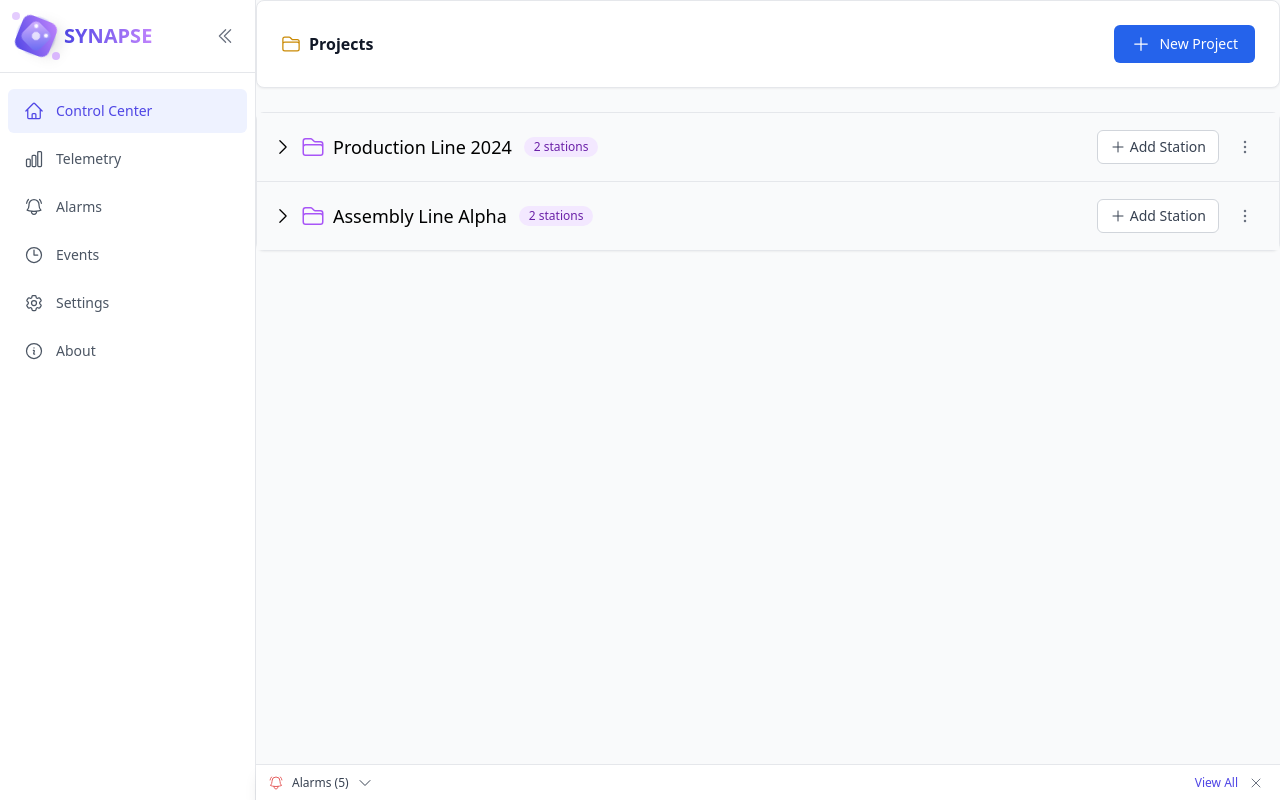
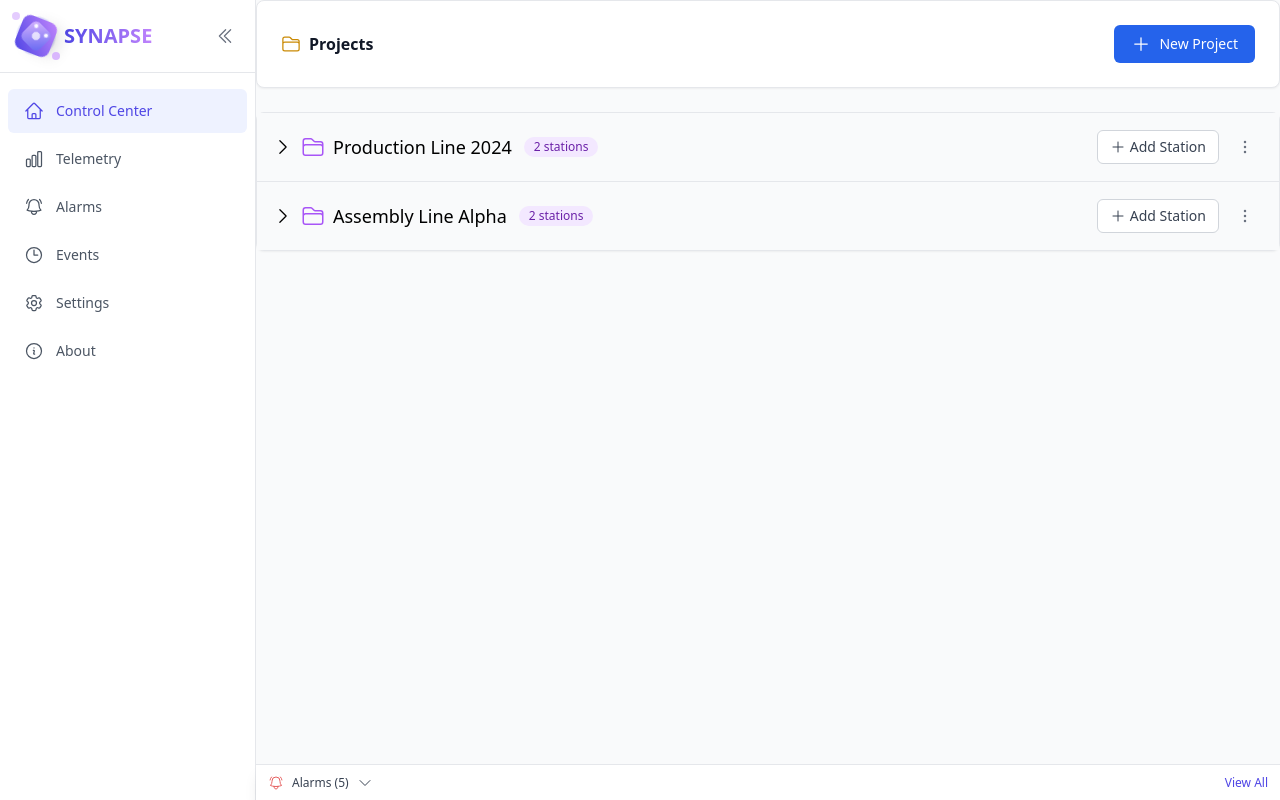
Before and after one commit to elvinosmanov/mcs-app, a React (Vite) app: page / in a window 1280 px wide. Built offline with nearby package versions, Linux system fonts and the light colour scheme.

Commit message:
changes about alarm panel

```diff
--- a/src/components/AlarmPanel.jsx
+++ b/src/components/AlarmPanel.jsx
@@ -13,7 +13,7 @@ import {
 import { useAlarms } from "../contexts/AlarmContext";
 import { useSettings } from "../contexts/SettingsContext";
 
-export default function AlarmPanel() {
+const AlarmPanel = ({ className }) => {
     const { settings } = useSettings();
     const [isExpanded, setIsExpanded] = useState(
         settings.alarmPanel.defaultExpanded
@@ -114,9 +114,9 @@ export default function AlarmPanel() {
 
     return (
         <div
-            className={`fixed bottom-0 left-64 right-0 bg-white/90 backdrop-blur-sm border-t border-gray-200 shadow-lg transition-all duration-300 ease-in-out transform z-50 ${
+            className={`fixed bottom-0 right-0 bg-white/90 backdrop-blur-sm border-t border-gray-200 shadow-lg transition-all duration-300 ease-in-out transform z-50 ${
                 isExpanded ? "h-80" : "h-9"
-            }`}
+            } ${className}`}
         >
             {/* Header Bar */}
             <div className="absolute top-0 left-0 right-0 h-9 bg-white/90 backdrop-blur-sm border-b border-gray-200/50 flex items-center justify-between px-3">
@@ -147,12 +147,12 @@ export default function AlarmPanel() {
                     >
                         View All
                     </Link>
-                    <button
+                    {/* <button
                         onClick={() => setIsExpanded(false)}
                         className="p-1 hover:bg-gray-100 rounded"
                     >
                         <XMarkIcon className="w-4 h-4 text-gray-500" />
-                    </button>
+                    </button> */}
                 </div>
             </div>
 
@@ -272,4 +272,6 @@ export default function AlarmPanel() {
             </div>
         </div>
     );
-}
+};
+
+export default AlarmPanel;
--- a/src/components/Layout.jsx
+++ b/src/components/Layout.jsx
@@ -15,6 +15,7 @@ import AlarmPanel from "./AlarmPanel";
 
 export default function Layout() {
     const [isCollapsed, setIsCollapsed] = useState(false);
+    const [isNavCollapsed, setIsNavCollapsed] = useState(false);
     const location = useLocation();
     const isAlarmPage = location.pathname === "/alarms";
 
@@ -110,7 +111,11 @@ export default function Layout() {
             </div>
 
             {/* Alarm Panel */}
-            {!isAlarmPage && <AlarmPanel />}
+            {!isAlarmPage && (
+                <AlarmPanel
+                    className={`${isCollapsed ? "left-16" : "left-64"}`}
+                />
+            )}
         </div>
     );
 }
```
